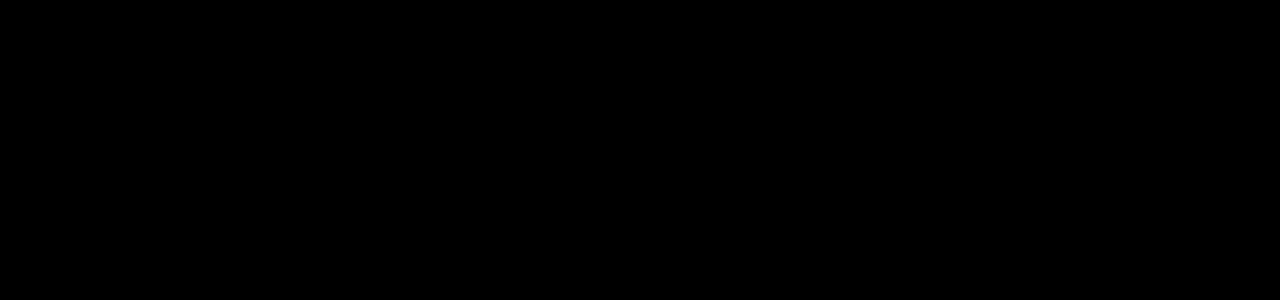
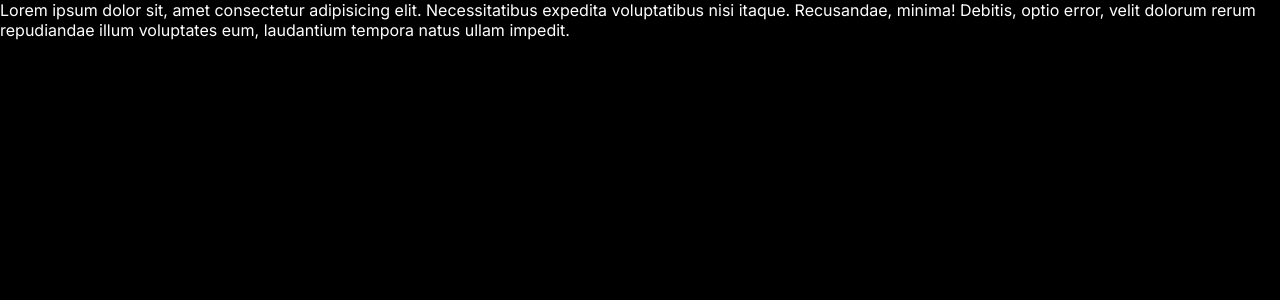
Before and after one commit to GabrielStefan24/bff-tattoo, a Next.js app: page / in a window 1280 px wide. Both pictures are taken after a click on the element "Click to enter". Shown: the top 300 px of the page. Built offline with nearby package versions, Linux system fonts and the light colour scheme.

Commit message:
fix state

```diff
--- /dev/null
+++ b/app/Components/Main/Main.jsx
@@ -0,0 +1,15 @@
+"use client";
+import styles from "./styles.module.scss";
+
+const Main = () => {
+  return (
+    <section className={styles.section}>
+      Lorem ipsum dolor sit, amet consectetur adipisicing elit. Necessitatibus
+      expedita voluptatibus nisi itaque. Recusandae, minima! Debitis, optio
+      error, velit dolorum rerum repudiandae illum voluptates eum, laudantium
+      tempora natus ullam impedit.
+    </section>
+  );
+};
+
+export default Main;
--- /dev/null
+++ b/app/Components/Main/styles.module.scss
@@ -0,0 +1,3 @@
+.section{
+    color: white;
+}
--- a/app/Components/Preloader/Preloader.jsx
+++ b/app/Components/Preloader/Preloader.jsx
@@ -6,21 +6,20 @@ import { rotate, slideUp } from "./variants";
 
 import { firstRow, secondRow, thirdRow } from "../../Data/imageData";
 
-const Preloader = () => {
-  const [isLoading, setIsLoading] = useState(true);
-  const [view, setView] = useState(true);
+const Preloader = ({ setIsLoading }) => {
+  const [screen, setScreen] = useState(true);
 
   useEffect(() => {
     setTimeout(() => {
-      setIsLoading(false);
+      setScreen(false);
     }, 1000);
   }, []);
   return (
     <>
-      <AnimatePresence>
-        {view && (
+      (
       <>
         <motion.section
+          key="section"
           variants={rotate}
           initial="initial"
           animate="enter"
@@ -70,6 +69,7 @@ const Preloader = () => {
 
         <div className={styles.gradient}>
           <motion.h1
+            key="h1"
             variants={slideUp}
             initial="initial"
             animate="enter"
@@ -78,21 +78,21 @@ const Preloader = () => {
             Kanye
           </motion.h1>
           <motion.p
+            key="p"
             variants={slideUp}
             initial="initial"
             animate="enter"
             exit="exit"
             onClick={() => {
-                  setView(false);
+              setIsLoading(false);
             }}
           >
             Click to enter
           </motion.p>
         </div>
-            {isLoading && <div className={styles.black}></div>}
+        {screen && <div className={styles.black}></div>}
       </>
-        )}
-      </AnimatePresence>
+      )
     </>
   );
 };
--- a/app/page.js
+++ b/app/page.js
@@ -1,10 +1,18 @@
 "use client";
 import { useState } from "react";
 import Preloader from "./Components/Preloader/Preloader";
-
+import Main from "./Components/Main/Main";
+import { AnimatePresence } from "framer-motion";
 
 export default function Home() {
   const [isLoading, setIsLoading] = useState(true);
 
-  return <main className=" text-white">{isLoading && <Preloader />}</main>;
+  return (
+    <main className=" text-white">
+      <AnimatePresence>
+        {isLoading && <Preloader setIsLoading={setIsLoading} key="preloader" />}
+      </AnimatePresence>
+      {!isLoading && <Main />}
+    </main>
+  );
 }
```
Also changed, not shown: app/Components/Home/Home.jsx (deleted), app/Components/Home/styles.module.scss (deleted). Lines whose indentation alone changed are shown as unchanged.
